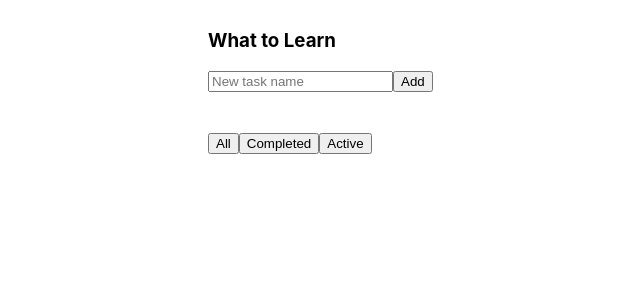
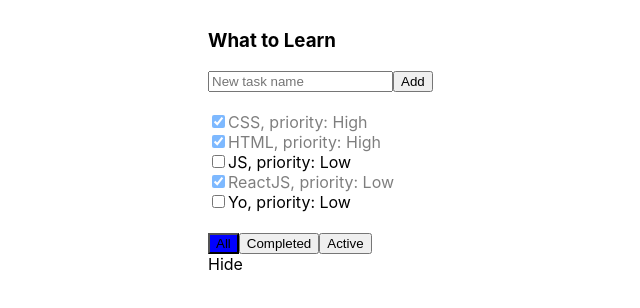
Before and after one commit to ArtemSpiridovich/ToDoList, a React (Create React App) app: page / in a window 1280 px wide. Shown: the top 308 px of the page, without its empty margins (192-832 px from the left). Built offline with nearby package versions, Linux system fonts and the light colour scheme.

Commit message:
lesson-5 and HomeWork

```diff
--- a/src/App.css
+++ b/src/App.css
@@ -11,10 +11,18 @@
   padding: 10px;
 }
 
-.todoList-task {
-
-}
-
 .filter-active{
   background-color: blue;
 }
+
+.error {
+  border-color: red;
+}
+
+.todoList-task .done {
+  opacity: 0.5;
+}
+
+.class-button{
+  display: flex;
+}
--- a/src/App.js
+++ b/src/App.js
@@ -8,18 +8,6 @@
 import ToDoListFooter from "./ToDoListFooter";
 
 class App extends React.Component {
-    constructor(props) {
-        super(props);
-        setTimeout(() => {
-                let newTask = {title: 'Rudy', isDone: true, priority: 'Low'};
-                let newTasks = [...this.state.tasks, newTask];
-                this.setState({
-                    tasks: newTasks
-                });
-            }
-            , 2000);
-
-    }
 
     state = {
         tasks: [
@@ -28,7 +16,8 @@
             {title: 'JS', isDone: false, priority: 'Low'},
             {title: 'ReactJS', isDone: true, priority: 'Low'},
             {title: 'Yo', isDone: false, priority: 'Low'}
-        ]
+        ],
+        filterValue: 'All'
     }
 
     changeStatus = (task, isDone) => {
--- /dev/null
+++ b/src/Button.js
@@ -0,0 +1,14 @@
+import React from 'react';
+import './App.css';
+
+class Button extends React.Component {
+    render = () => {
+        return (
+            <div className="todoList-footer">
+                    <button onClick={this.props.onClick} className={this.props.className}>{this.props.textButton}</button>
+            </div>
+        );
+    }
+}
+
+export default Button;
--- a/src/ToDoListFooter.js
+++ b/src/ToDoListFooter.js
@@ -1,16 +1,37 @@
 import React from 'react';
+import Button from "./Button";
 import './App.css';
 
 class ToDoListFooter extends React.Component {
+
+    state = {
+        isHidden: false
+    }
+
+    onAllFilterClick = () => this.props.changeFilter("All")
+
+    onCompletedFilterClick = () => this.props.changeFilter("Completed")
+
+    onActiveFilterClick = () => this.props.changeFilter("Active")
+
+    onShowFiltersClick = () => this.setState({isHidden: false})
+
+    onHideFiltersClick = () => this.setState({isHidden: true})
+
     render = () => {
         let classForAll = this.props.filterValue === "All" ? "filter-active" : "";
         let classForCompleted = this.props.filterValue === "Completed" ? "filter-active" : "";
         let classForActive = this.props.filterValue === "Active" ? "filter-active" : "";
+
         return (
             <div className="todoList-footer">
-                <button onClick={() => {this.props.changeFilter("All")}} className={classForAll}>All </button>
-                <button onClick={() => {this.props.changeFilter("Completed")}} className={classForCompleted}>Completed</button>
-                <button onClick={() => {this.props.changeFilter("Active")}} className={classForActive}>Active</button>
+                { !this.state.isHidden && <div className='class-button'>
+                    <Button onClick={this.onAllFilterClick} className={classForAll} textButton='All'/>
+                    <Button onClick={this.onCompletedFilterClick} className={classForCompleted} textButton='Completed'/>
+                    <Button onClick={this.onActiveFilterClick} className={classForActive} textButton='Active'/>
+                </div>}
+                {!this.state.isHidden && <span onClick={this.onHideFiltersClick}>Hide</span>}
+                {this.state.isHidden && <span onClick={this.onShowFiltersClick}>Show</span>}
             </div>
         );
     }
--- a/src/ToDoListHeader.js
+++ b/src/ToDoListHeader.js
@@ -2,22 +2,51 @@
 import './App.css';
 
 class ToDoListHeader extends React.Component {
-    constructor(props) {
-        super(props);
-        this.newTaskTitleRef = React.createRef();
+
+    state = {
+        error: false,
+        title: ""
     }
     onAddTaskClick = () => {
-        let newTitle = this.newTaskTitleRef.current.value;
-        this.newTaskTitleRef.current.value = '';
+        let newTitle = this.state.title;
+        this.state.title = '';
+        if(newTitle === '') {
+            this.setState({
+                error: true
+            })
+        } else {
+            this.setState({
+                error: false
+            })
+        }
         this.props.addTask(newTitle)
     }
+    changeTextInput = (e) => {
+        this.changeStatus(e.currentTarget.value)
+        this.setState({
+            error: false
+        })
+    }
+    changeStatus = (value) => {
+        this.setState({
+            title: value
+        })
+}
+    pressKey = (e) => {
+        if(e.key === "Enter"){
+            this.onAddTaskClick()
+        }
+    }
     render = () => {
+        let errorClass = this.state.error ? 'error' : '';
         return (
             <div className="todoList-header">
                 <h3 className="todoList-header__title">What to Learn</h3>
                 <div className="todoList-newTaskForm">
-                    <input ref={this.newTaskTitleRef} type="text" placeholder="New task name"/>
-                    <button onClick={this.onAddTaskClick}>Add</button>
+                    <input className={errorClass} onChange={this.changeTextInput} value={this.state.title} type="text"
+                           placeholder="New task name"
+                           onKeyPress={this.pressKey}/>
+                    <button onClick={this.onAddTaskClick} >Add</button>
                 </div>
             </div>
         );
--- a/src/ToDoListTask.js
+++ b/src/ToDoListTask.js
@@ -4,13 +4,15 @@
 class ToDoListTask extends React.Component {
     onIsDoneChanged = (e) => {
         this.props.changeStatus(this.props.task, e.currentTarget.checked);
+
     }
     render = () => {
+        let ClassForCheckBox = this.props.task.isDone === true ? 'done' : '';
         return (
             <div className="todoList-task">
-                <input type="checkbox" checked={this.props.task.isDone}
+                <input className={ClassForCheckBox} type="checkbox" checked={this.props.task.isDone}
                        onChange={this.onIsDoneChanged}/>
-                <span>{this.props.task.title}, priority: {this.props.task.priority}</span>
+                <span className={ClassForCheckBox}>{this.props.task.title}, priority: {this.props.task.priority}</span>
             </div>
         );
     }
```
